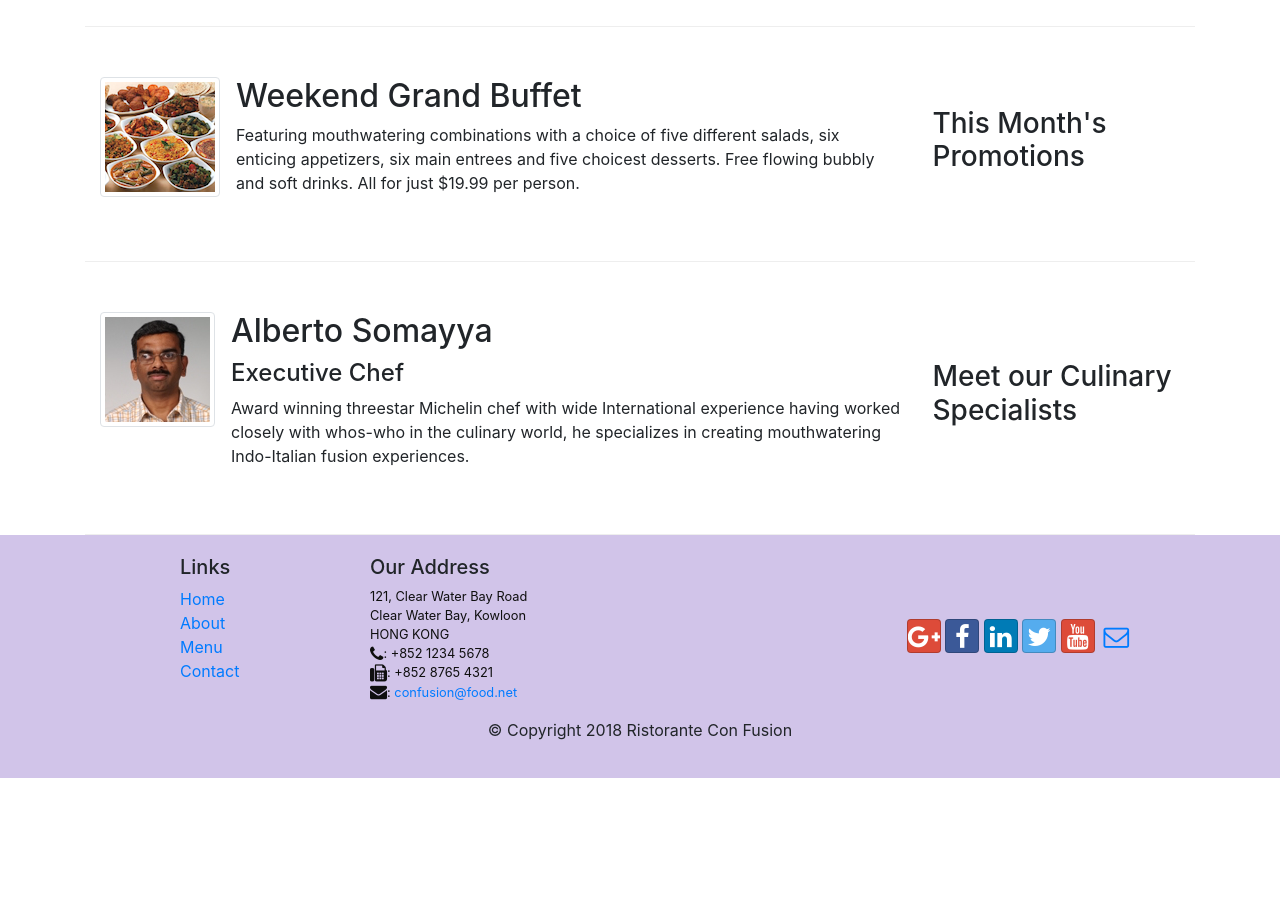
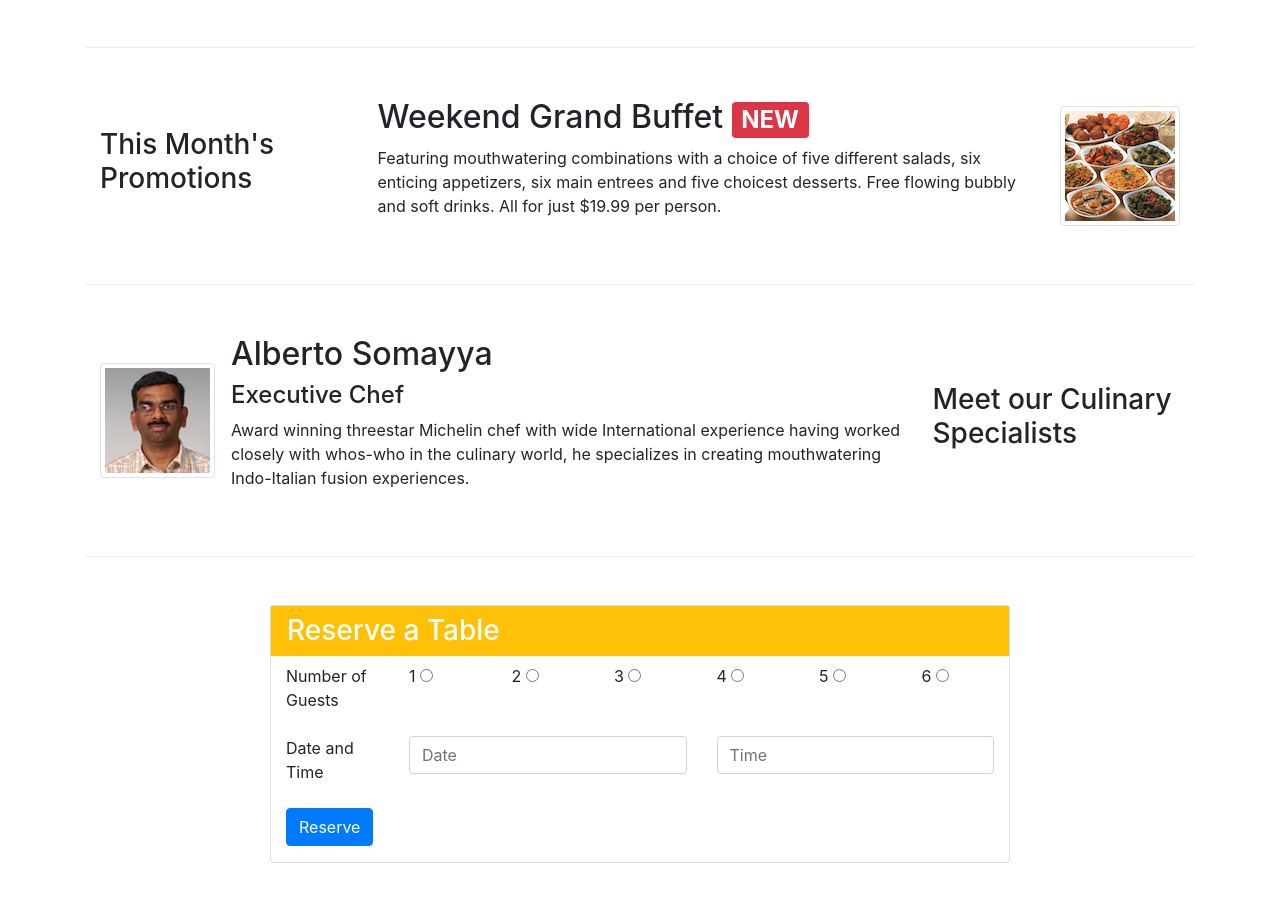
Before and after one commit to coloredinchris/bootstrap, a website: page index.html in a window 1280 px wide. Shown: the part 523-1432 px from the top of the page. Before the commit the page ends 1301 px from the top, so only its background shows below. Drawn offline with nearby package versions, Linux system fonts and the light colour scheme.

Commit message:
bootstrap formatting assignment

```diff
--- a/index.html
+++ b/index.html
@@ -46,12 +46,12 @@
         >
           <span class="navbar-toggler-icon"></span>
         </button>
-        <a class="navbar-brand mr-auto" href="#"><img
+        <a class="navbar-brand mr-auto" href="index.html"><img
           src="img/logo.png" height="30" width="41"></a>
         <div class="collapse navbar-collapse" id="Navbar">
           <ul class="navbar-nav mr-auto">
             <li class="nav-item active">
-              <a class="nav-link" href="#"
+              <a class="nav-link" href="index.html"
                 ><span class="fa fa-home fa-lg"></span> Home</a
               >
             </li>
@@ -78,7 +78,7 @@
     <header class="jumbotron">
       <div class="container">
         <div class="row row-header">
-          <div class="col-12 col-sm-6 col-md-8">
+          <div class="col-8 col-md-6">
             <h1>Ristorante con Fusion</h1>
             <p>
               We take inspiration from the World's best cuisines, and create a
@@ -86,9 +86,11 @@
               your culinary senses!
             </p>
           </div>
-          <div class="col-12 col-sm align-self-center">
+          <div class="col-12 col-md-3 align-self-center">
             <img src="img/logo.png" class="img-fluid">
           </div>
+          <div class="col-12 col-md-3 align-self-center">
+            <a href="#form" role="button" type="button" class="btn btn-sm d-block bg-warning text-dark" style="width: 12rem">Reserve Table</a>
           </div>
       </div>
     </header>
@@ -100,10 +102,10 @@
         </div>
         <div class="col col-sm order-sm-first col-md">
           <div class="media">
-            <img class="d-flex mr-3 img-thumbnail align-selfcenter"
+            <img class="d-flex mr-3 img-thumbnail align-self-center"
             src="img/uthappizza.png" alt="Uthappizza">
             <div class="media-body">
-            <h2 class="mt-0"><span class="badge badge-danger">HOT</span><span class="badge badge-pill badge-secondary">$4.99</span>              Uthappizza</h2>
+            <h2 class="mt-0"><span class="badge badge-danger mr-2">HOT</span><span class="badge badge-pill badge-secondary">$4.99</span>              Uthappizza</h2>
             <p class="d-none d-sm-block">A unique combination
            of Indian Uthappam (pancake) and
             Italian pizza, topped with Cerignola olives,
@@ -117,15 +119,15 @@
       </div>
 
       <div class="row row-content align-items-center">
-        <div class="col-12 col-sm-4 order-sm-last col-md-3">
+        <div class="col-12 col-sm-4 order-sm-first col-md-3">
           <h3>This Month's Promotions</h3>
         </div>
         <div class="col col-sm order-sm-first col-md">
           <div class="media">
-            <img class="d-flex mr-3 img-thumbnail align-selfcenter"
-            src="img/buffet.png" alt="Alberto Somayya">
+            <img class="d-flex ml-3 img-thumbnail align-self-center order-last"
+            src="img/buffet.png" alt="Buffet">
             <div class="media-body">
-            <h2 class="mt-0">Weekend Grand Buffet</h2>
+            <h2 class="mt-0">Weekend Grand Buffet <span class="badge badge-danger">NEW</span></h2>
             <p class="d-none d-sm-block">Featuring mouthwatering combinations with a choice of five different
               salads, six enticing appetizers, six main entrees and five choicest
               desserts. Free flowing bubbly and soft drinks. All for just $19.99
@@ -142,7 +144,7 @@
         </div>
         <div class="col col-sm order-sm-first col-md">
           <div class="media">
-            <img class="d-flex mr-3 img-thumbnail align-selfcenter"
+            <img class="d-flex mr-3 img-thumbnail align-self-center"
             src="img/alberto.png" alt="Alberto Somayya">
             <div class="media-body">
             <h2 class="mt-0">Alberto Somayya</h2>
@@ -159,7 +161,63 @@
             </div>
         </div>
       </div>
+
+      <div class="card col-8 mx-auto my-5 px-0">
+        <h3 class="bg-warning text-white py-2 pl-3">Reserve a Table</h3>
+          <div class="col-12">
+            <form id="form">
+              <div class="form-group row">
+                <div class="col-md-2 col-12">
+                  <label for="radioselect">Number of Guests</label>
                 </div>
+                <div class="col">
+                  <label for="radioselect1">1</label>
+                  <input type="radio" class="radio" name="radioselect" id="radioselect1">
+                </div>
+                <div class="col">
+                  <label for="radioselect2">2</label>
+                  <input type="radio" class="radio" name="radioselect" id="radioselect2">
+                </div>
+                <div class="col">
+                  <label for="radioselect3">3</label>
+                  <input type="radio" class="radio" name="radioselect" id="radioselect3">
+                </div>
+                <div class="col">
+                  <label for="radioselect4">4</label>
+                  <input type="radio" class="radio" name="radioselect" id="radioselect4">
+                </div>
+                <div class="col">
+                  <label for="radioselect5">5</label>
+                  <input type="radio" class="radio" name="radioselect" id="radioselect5">
+                </div>
+                <div class="col">
+                  <label for="radioselect6">6</label>
+                  <input type="radio" class="radio" name="radioselect" id="radioselect6">
+                </div>
+              </div>
+
+              <div class="form-group row">
+                <div class="col-12 col-md-2">
+                  <label>Date and Time</label>
+                </div>
+                <div class="col-12 col-md-5">
+                  <input type="" class="form-control" name="Date" placeholder="Date">
+                </div>
+                <div class="col-12 col-md-5">
+                  <input type="" class="form-control" name="Time" placeholder="Time">
+                </div>
+              </div>
+
+              <div class="form-group row">
+                <div class="col">
+                  <button type="submit" role="button" class="btn btn-primary">Reserve</button>
+                </div>
+              </div>
+            </form>
+          </div>
+      </div>
+      </div>
+
 
     <footer class="footer">
         <div class="container">
```
Also changed, not shown: aboutus.html (+10 -4 lines), contactus.html (+14 -4 lines). Lines whose indentation alone changed are shown as unchanged.
